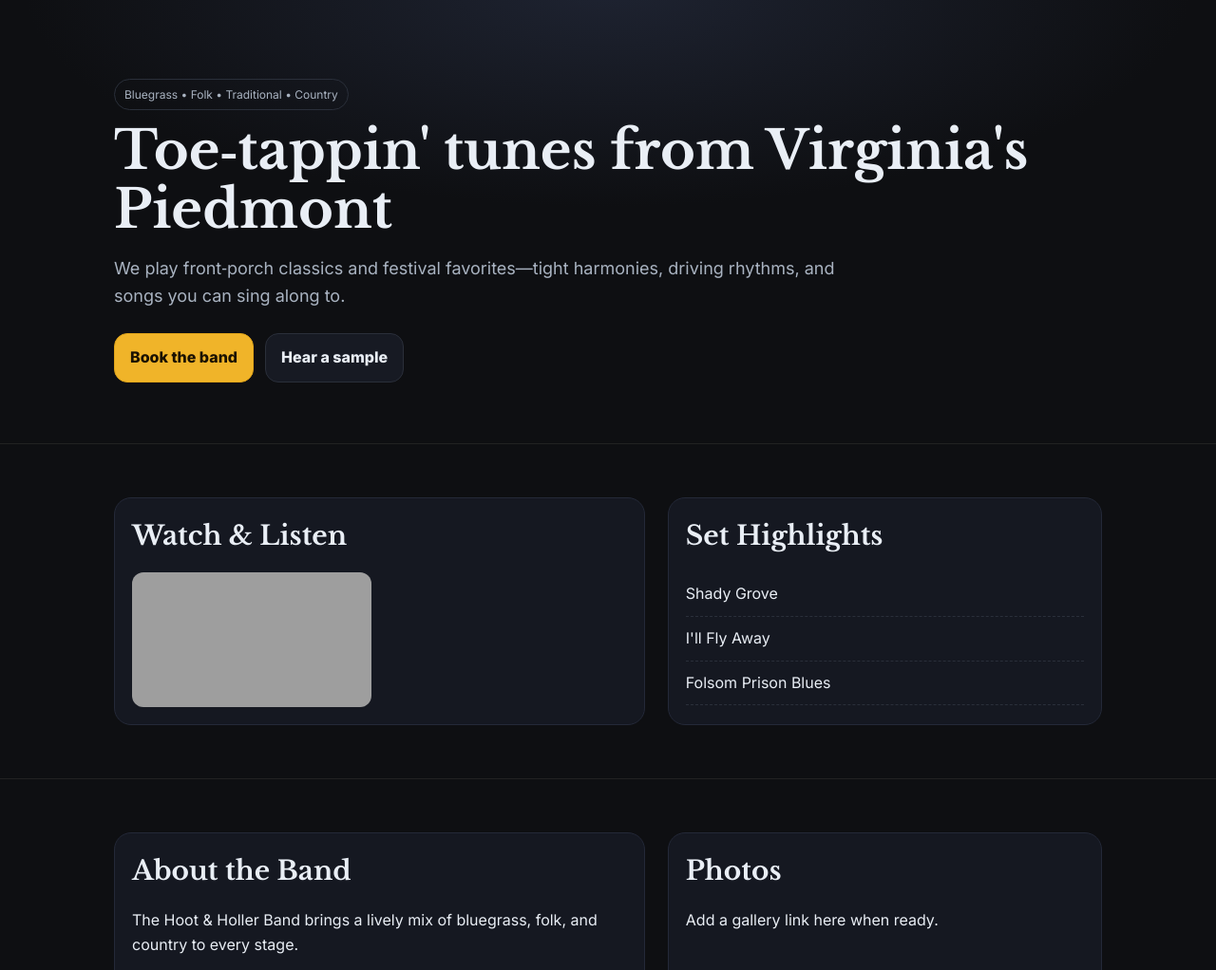
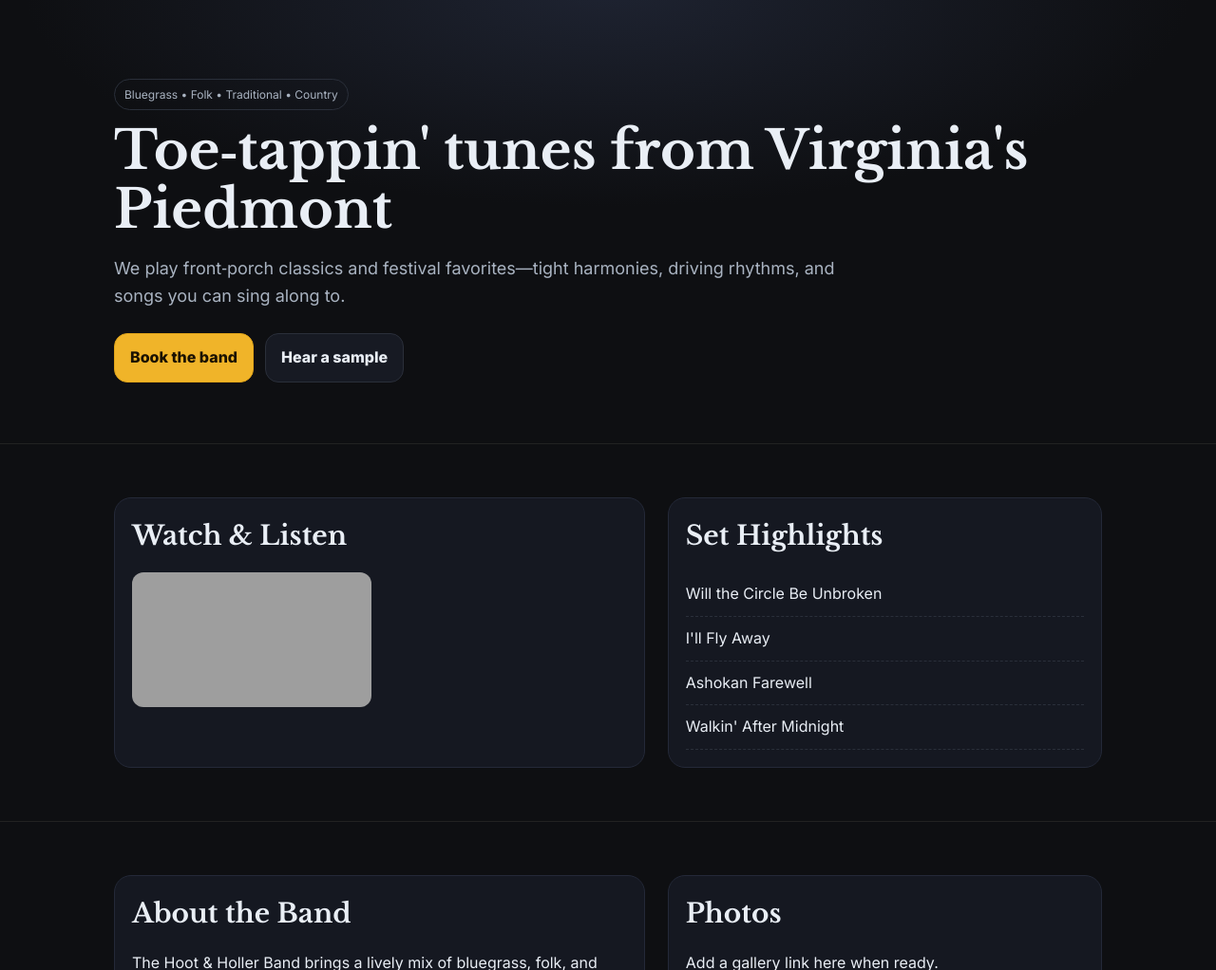
Before and after one commit to Huntlyman/hoothollerband, a plain HTML site: page index.html in a window 1280 px wide. Shown: the part 78-1100 px from the top of the page at 95% size. Drawn offline with nearby package versions, Linux system fonts and the light colour scheme; grey boxes are pictures that could not be loaded.

Commit message:
Update index.html

```diff
--- a/index.html
+++ b/index.html
@@ -74,9 +74,10 @@
         <div class="card">
           <h2>Set Highlights</h2>
           <ul class="list">
-            <li>Shady Grove</li>
+            <li>Will the Circle Be Unbroken</li>
             <li>I'll Fly Away</li>
-            <li>Folsom Prison Blues</li>
+            <li>Ashokan Farewell</li>
+             <li>Walkin' After Midnight</li>
           </ul>
         </div>
       </div>
```
